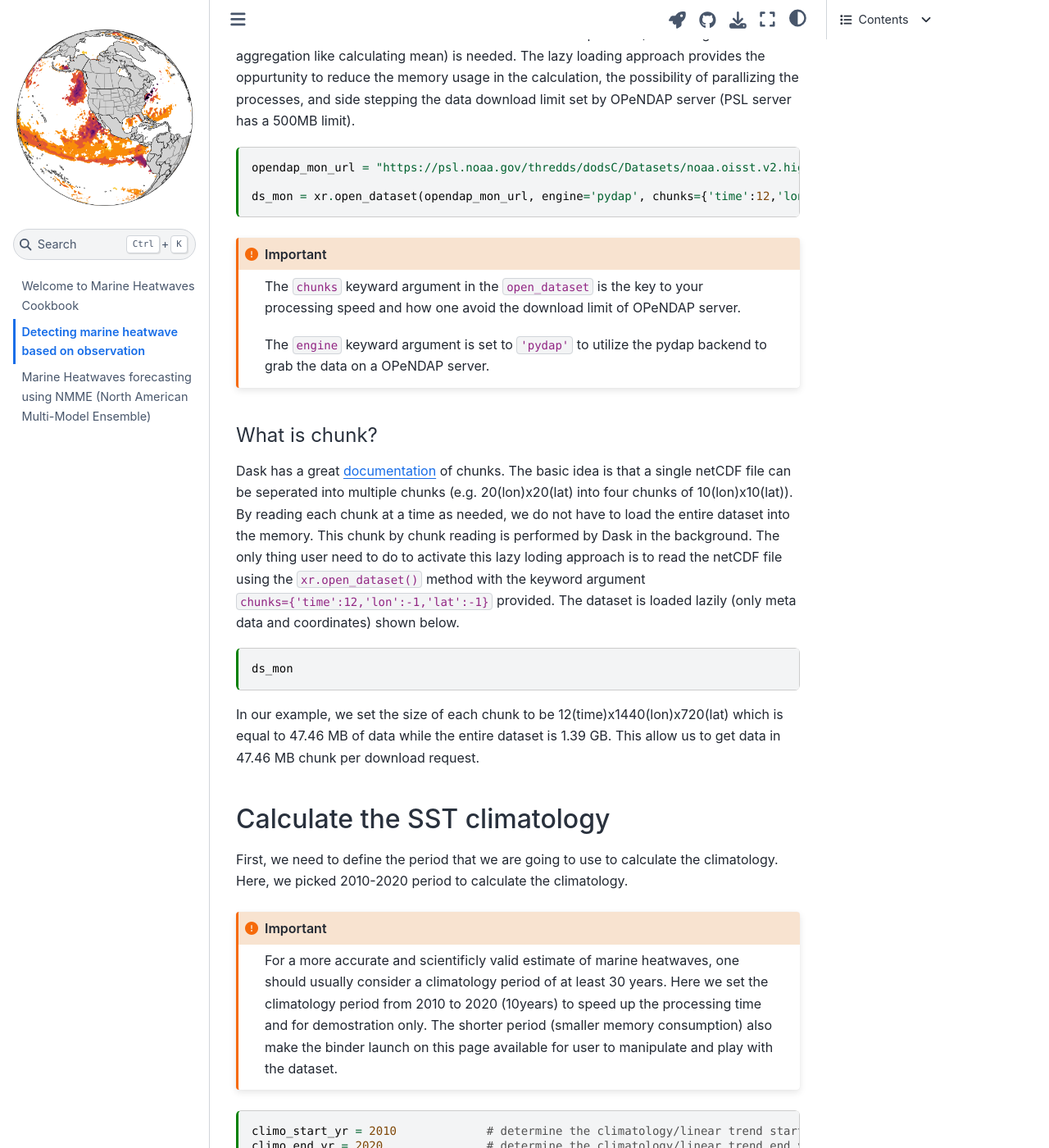
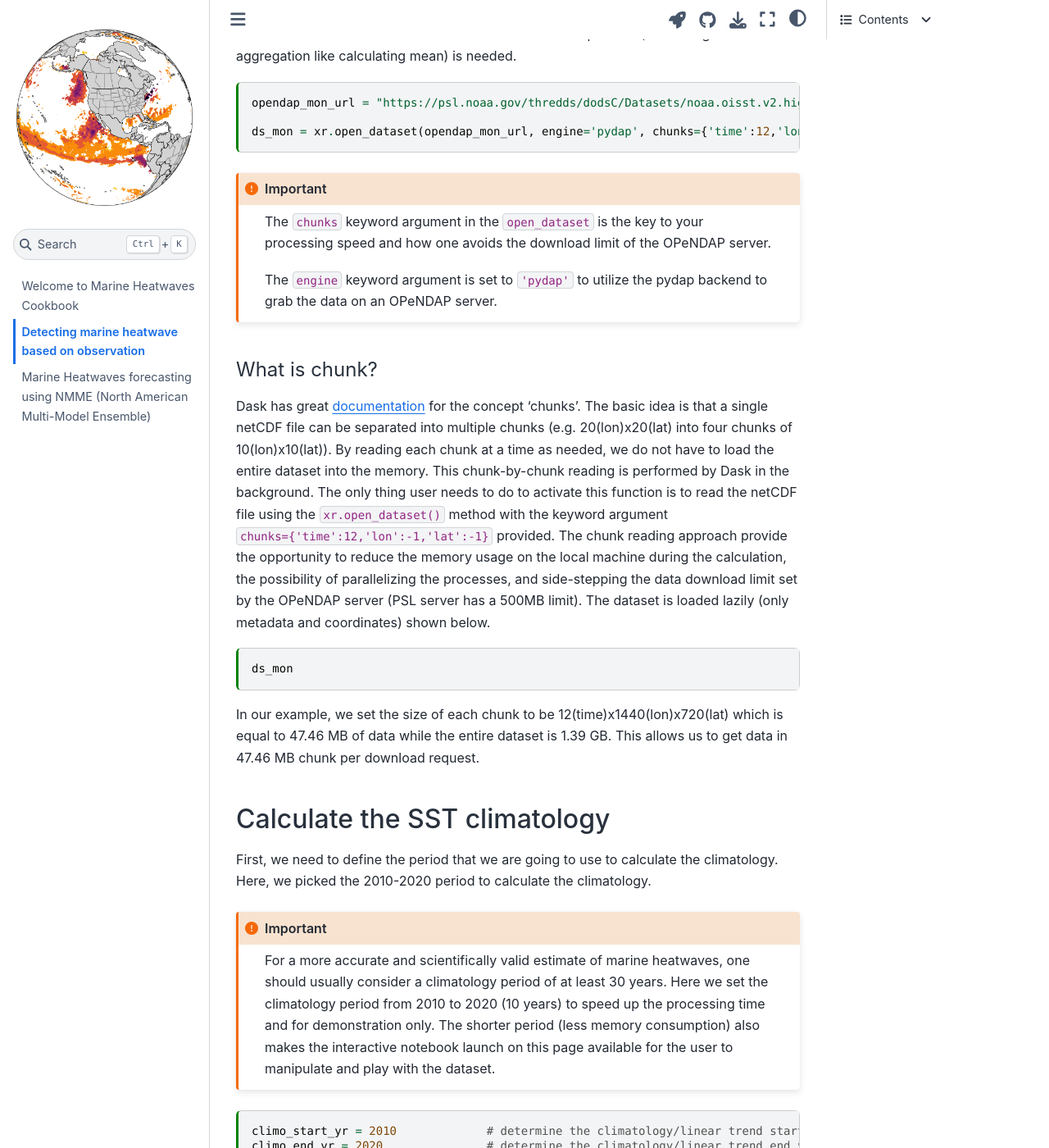
Before and after one commit to chiaweh2/marine-heatwaves-jupyterbook, a Jupyter Book: the page built from mhw_observation_myst.md, in a window 1280 px wide and 1400 px high, scrolled down 1547 px. Shown: the whole window at 82% size. Built offline with Jupyter Book 1.0.4 settings and Sphinx 7.4.7 and the Sphinx Book theme 1.1.4, drawn with Linux system fonts in a browser that asks for light colours; some of the changed text lies outside the part shown.

Commit message:
grammer check

`````diff
--- a/mhw_observation_myst.md
+++ b/mhw_observation_myst.md
@@ -31,7 +31,7 @@ The following example is following the paper [Jacox et al., 2022](http://doi.org
 
 
 ## Extract the data from the PSL OPeNDAP server
-In this notebook, we demonstrate how to use the [NOAA OISST v2 High resolution dataset](https://psl.noaa.gov/data/gridded/data.noaa.oisst.v2.highres.html) to show the observed marine heatwaves.
+In this notebook, we demonstrate how to use the [NOAA OISST v2 High-resolution dataset](https://psl.noaa.gov/data/gridded/data.noaa.oisst.v2.highres.html) to show the observed marine heatwaves.
 The dataset is currently hosted on [NOAA Physical Sciences Laboratory](https://psl.noaa.gov/data/gridded/data.noaa.oisst.v2.highres.html).
 
 ````{margin}
@@ -55,42 +55,42 @@ warnings.simplefilter("ignore")
 ```
 ```{tip}
 This line of code is not affecting the execution but just removing some of the warning output that might clutter your notebook.
-However, do pay attentions to some of the warning since it will indicate some deprecation of function or arg/kwarg for future use.
+However, do pay attention to some of the warnings since they will indicate some deprecation of function or arg/kwarg in future update.
 ```
 (lazyLoading)=
 ### Lazy loading the dataset through OPeNDAP
-With the power of [Xarray](https://docs.xarray.dev/en/stable/) and [Dask](https://www.dask.org), we are able to load the data lazily (only loading the meta data and coordinates information) and peek at data's dimension and availability on our local machine.
+With the power of [Xarray](https://docs.xarray.dev/en/stable/) and [Dask](https://www.dask.org), we can load the data lazily (only loading the metadata and coordinates information) and peek at the data's dimension and availability on our local machine.
 The actual data (SST values at each grid point in this case) will only be downloaded from the PSL server when further data manipulation (subsetting and aggregation like calculating mean) is needed.
-The lazy loading approach provides the oppurtunity to reduce the memory usage in the calculation, the possibility of parallizing the processes, and side stepping the data download limit set by OPeNDAP server (PSL server has a 500MB limit).
 ```{code-cell} ipython3
 opendap_mon_url = "https://psl.noaa.gov/thredds/dodsC/Datasets/noaa.oisst.v2.highres/sst.mon.mean.nc"
 
 ds_mon = xr.open_dataset(opendap_mon_url, engine='pydap', chunks={'time':12,'lon':-1,'lat':-1})
 ```
 ```{important}
-The `chunks` keyward argument in the `open_dataset` is the key to your processing speed and how one avoid the download limit of OPeNDAP server.
+The `chunks` keyword argument in the `open_dataset` is the key to your processing speed and how one avoids the download limit of the OPeNDAP server.
 
-The `engine` keyward argument is set to `'pydap'` to utilize the pydap backend to grab the data on a OPeNDAP server.
+The `engine` keyword argument is set to `'pydap'` to utilize the pydap backend to grab the data on an OPeNDAP server.
 ```
 #### What is chunk?
-Dask has a great [documentation](https://docs.dask.org/en/latest/array-chunks.html) of chunks. The basic idea is that a single netCDF file can be seperated into multiple chunks (e.g. 20(lon)x20(lat) into four chunks of 10(lon)x10(lat)).
+Dask has great [documentation](https://docs.dask.org/en/latest/array-chunks.html) for the concept 'chunks'. The basic idea is that a single netCDF file can be separated into multiple chunks (e.g. 20(lon)x20(lat) into four chunks of 10(lon)x10(lat)).
 By reading each chunk at a time as needed, we do not have to load the entire dataset into the memory.
-This chunk by chunk reading is performed by Dask in the background.
-The only thing user need to do to activate this lazy loding approach is to read the netCDF file using the `xr.open_dataset()` method with the keyword argument `chunks={'time':12,'lon':-1,'lat':-1}` provided.
-The dataset is loaded lazily (only meta data and coordinates) shown below.
+This chunk-by-chunk reading is performed by Dask in the background.
+The only thing user needs to do to activate this function is to read the netCDF file using the `xr.open_dataset()` method with the keyword argument `chunks={'time':12,'lon':-1,'lat':-1}` provided.
+The chunk reading approach provide the opportunity to reduce the memory usage on the local machine during the calculation, the possibility of parallelizing the processes, and side-stepping the data download limit set by the OPeNDAP server (PSL server has a 500MB limit).
+The dataset is loaded lazily (only metadata and coordinates) shown below.
 ```{code-cell} ipython3
 ds_mon
 ```
 In our example, we set the size of each chunk to be 12(time)x1440(lon)x720(lat) which is equal to 47.46 MB of data while the entire dataset is 1.39 GB.
-This allow us to get data in 47.46 MB chunk per download request.
+This allows us to get data in 47.46 MB chunk per download request.
 
 ## Calculate the SST climatology
 First, we need to define the period that we are going to use to calculate the climatology.
-Here, we picked 2010-2020 period to calculate the climatology.
+Here, we picked the 2010-2020 period to calculate the climatology.
 ```{important}
-For a more accurate and scientificly valid estimate of marine heatwaves, one should usually consider a climatology period of at least 30 years.
-Here we set the climatology period from 2010 to 2020 (10years) to speed up the processing time and for demostration only.
-The shorter period (smaller memory consumption) also make the binder launch on this page available for user to manipulate and play with the dataset.
+For a more accurate and scientifically valid estimate of marine heatwaves, one should usually consider a climatology period of at least 30 years.
+Here we set the climatology period from 2010 to 2020 (10 years) to speed up the processing time and for demonstration only.
+The shorter period (less memory consumption) also makes the interactive notebook launch on this page available for the user to manipulate and play with the dataset.
 ```
 ```{code-cell} ipython3
 climo_start_yr = 2010             # determine the climatology/linear trend start year
@@ -108,24 +108,24 @@ ds_mon_climo = ds_mon_crop.groupby('time.month').mean()
 ```
 
 ## Calculate the SST anomaly
-After the climatology is determined, we substract the climatology from the original data to get the anomaly.
+After the climatology is determined, we subtract the climatology from the original data to get the anomaly.
 ```{code-cell} ipython3
 ds_mon_anom = (ds_mon_crop.groupby('time.month')-ds_mon_climo).compute()
 ds_mon_anom.sst
 ```
 ```{attention}
 Notice the `.compute()` method in the code above.
-The data of SST is only loaded in chunk, cropped to the desired period, averaged in group of month, and finally subtracted the climatology from the original data when we type compute.
-All these tasks are now executed in the background with distrbuted server assigning tasks to different CPUs.
+The data of SST is only loaded chunk-by-chunk, cropped to the desired period, averaged in the group of months, and finally subtracted the climatology from the original data when we execute the `.compute()` line.
+All these tasks are now executed in the background with a distributed server assigning tasks to different CPUs.
 ```
 
 ## Determine the SST threshold based on the anomaly
-Normally, the monthly threshold can be calculated using a oneliner if the threshold is only based on the same month (e.g. January threshold is determined by all January SST anomaly).
+If the monthly threshold is based on the same month (e.g. January threshold is determined by all January SST anomalies), the monthly threshold can be calculated using a oneliner.
 ```{code-cell} ipython3
 ds_mon_anom.sst.groupby('time.month').quantile(0.95,dim='time')
 ```
 
-However, based on the research, the threshold is determined based on a three month window with the center month being the threhold month one need to determined (e.g. January threshold is determined by all December, January, Feburary SST anomaly).
+However, based on the research, the threshold is determined based on a three month window with the center month being the monthly threhold one need to determined (e.g. January threshold is determined by all December, January, Feburary SST anomalies).
 Therefore, the function below is written to perform the three months window percentile operation.
 ```{code-cell} ipython3
 ########## Functions #########
@@ -158,7 +158,8 @@ def mj_3mon_quantile(da_data, mhw_threshold=90.):
 %time da_mon_quantile = mj_3mon_quantile(ds_mon_anom.sst, mhw_threshold=90)
 ```
 ```{tip}
-the `%time` command is jupyter cell magic to time the one-liner cell operation which provide a great way to find bottleneck of your data processing steps.
+The `%time` command is jupyter cell magic to time the one-liner cell operation.
+It provides a great way to find the bottleneck of your data processing steps.
 ```
 
 The determined threshold value of each grid of each month is shown below
@@ -167,17 +168,17 @@ da_mon_quantile.plot(col='month',vmin=0,vmax=3)
 ```
 
 ## Identify the marine heatwaves based on threshold
-The figure below shows the original SST anomly value for the first 12 month
+The figure below shows the original SST anomaly value for the first 12 month.
 ```{code-cell} ipython3
 ds_mon_anom.sst.isel(time=slice(0,12)).plot(col='time',vmin=0,vmax=3)
 ```
 
-To identify the marine heatwaves based on the monthly threshold that we just determined, we again use a one-liner code to find the monthly marine heatwaves with the grid that has SST anomaly below threshold to be masked as Not-a-Number.
+To identify the marine heatwaves based on the monthly threshold, we again use a one-liner code to find the monthly marine heatwaves with the grid that has SST anomaly below the threshold to be masked as Not-a-Number.
 ```{code-cell} ipython3
 da_mhw = ds_mon_anom.sst.where(ds_mon_anom.sst.groupby('time.month')>da_mon_quantile)
 ```
 
-The figure below shows the SST anomly values that are above the monthly thresholds for the first 12 month
+The figure below shows the SST anomalous values that are above the monthly thresholds for the first 12 months.
 ```{code-cell} ipython3
 da_mhw.isel(time=slice(0,12)).plot(col='time',vmin=0,vmax=3)
 ```
`````
Also changed, not shown: other parts of mhw_observation_myst.md (+1 -1 lines).
